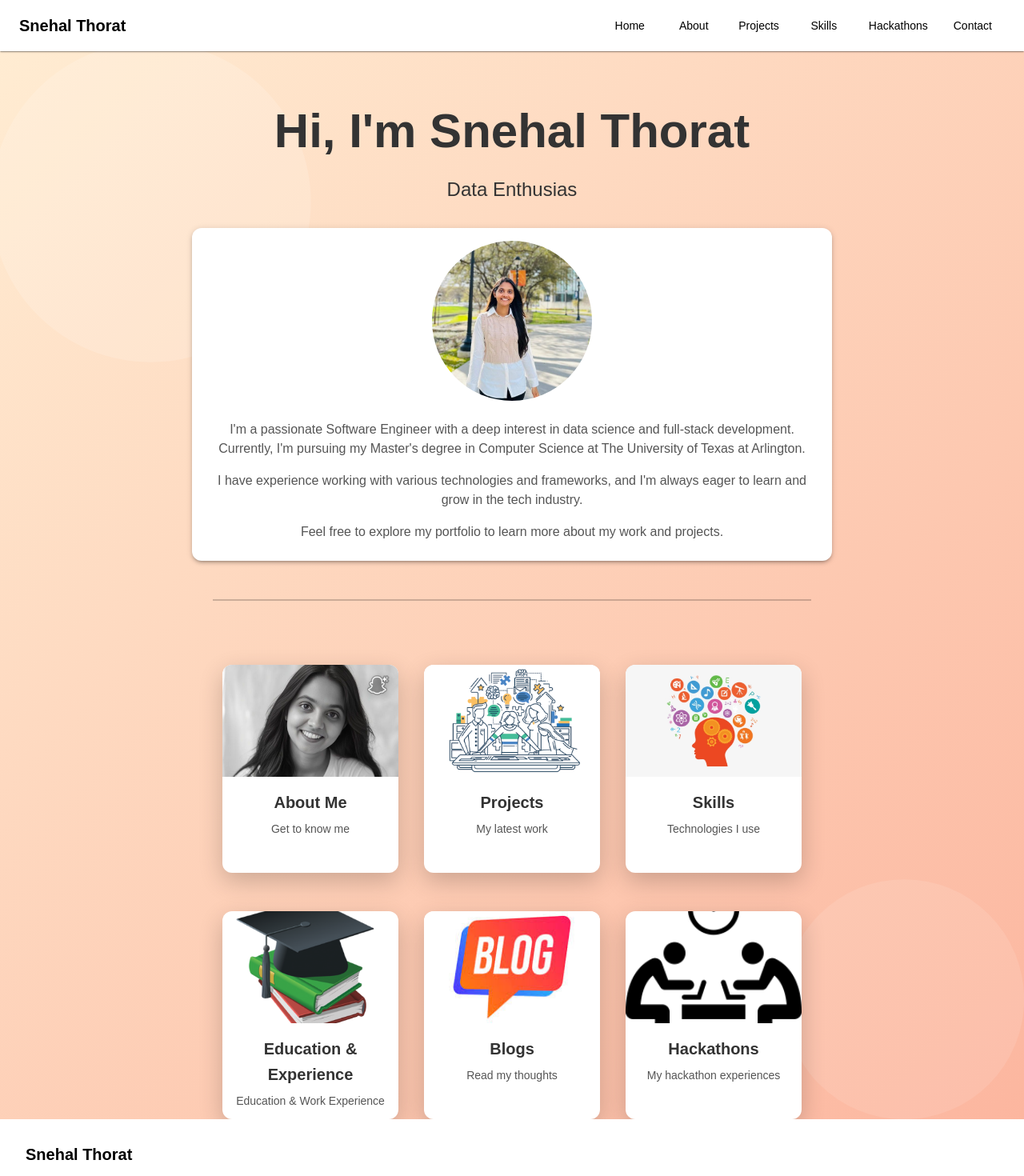
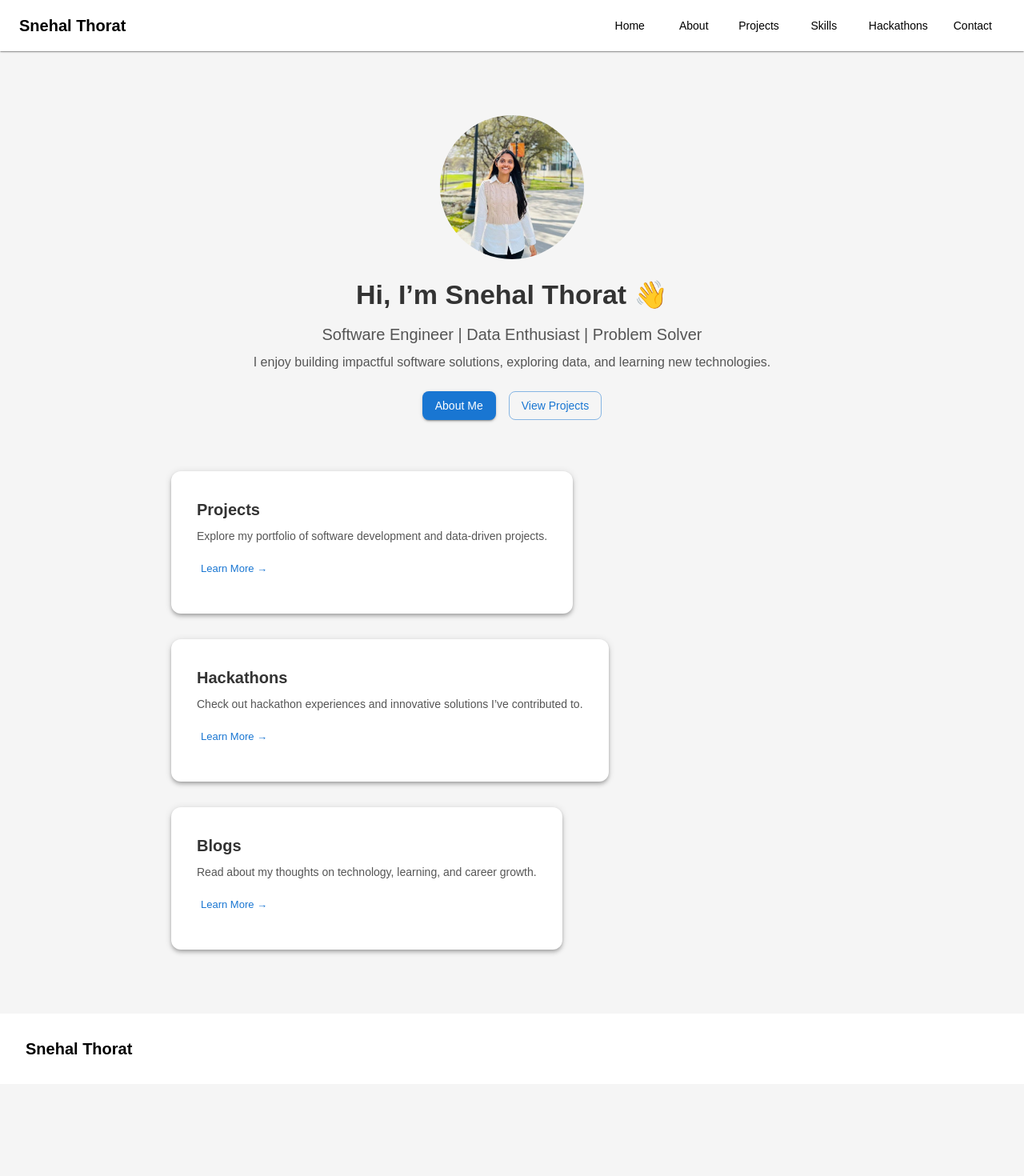
Before and after one commit to snehal1512/personal-portfolio, a React (Create React App) app: page / in a window 1280 px wide. Shown: the top 1470 px of the page at 80% size. After the commit the page ends 1355 px from the top, so only its background shows below. Built offline with nearby package versions, Linux system fonts and the light colour scheme; some icons are missing.

Commit message:
Fixed all the links on homepage

```diff
--- a/src/pages/About.jsx
+++ b/src/pages/About.jsx
@@ -92,10 +92,15 @@ const About = () => {
             <Typography variant="body1" color="text.secondary" paragraph textAlign="center">
               Hi! I’m Snehal Thorat, a passionate Software Engineer and Data Enthusiast. I love building applications that solve real-world problems and exploring new technologies.
             </Typography>
-            <Button variant="contained" color="primary" href="/resume.pdf" target="_blank" sx={{ mt: 2 }}>
+            <Button
+              variant="contained"
+              color="primary"
+              href={`${process.env.PUBLIC_URL}/resume.pdf`}
+              target="_blank"
+              sx={{ mt: 2 }}
+            >
               Download Resume
             </Button>
-
           </motion.div>
         </Box>
 
--- a/src/pages/Home.jsx
+++ b/src/pages/Home.jsx
@@ -1,194 +1,129 @@
 import React from "react";
-import { Box, Typography, Card, CardContent, CardMedia, Divider } from "@mui/material";
+import { Container, Typography, Button, Box, Grid, Card, CardContent } from "@mui/material";
 import { motion } from "framer-motion";
-import { useNavigate } from "react-router-dom";
+import { Link } from "react-router-dom";
 import PageWrapper from "../components/PageWrapper";
-import TypingText from "../components/TypingText";
-import profilePic from "../assets/profile.jpeg";
-import skillsPic from "../assets/skills.png";
-import projectsPic from "../assets/projects.png";
-import educationPic from "../assets/education.png";
-import blogsPic from "../assets/blog.jpeg";
-import hackathonsPic from "../assets/hackathons.png";
-import mainprofile_pic from "../assets/mainprofile.jpeg";
-
-// First row cards
-const cards = [
-  { title: "About Me", description: "Get to know me", link: "/about", image: profilePic },
-  { title: "Projects", description: "My latest work", link: "/projects", image: projectsPic },
-  { title: "Skills", description: "Technologies I use", link: "/skills", image: skillsPic },
-];
-
-// Second row cards
-const secondaryCards = [
-  { title: "Education & Experience", description: "Education & Work Experience", link: "/about", image: educationPic },
-  { title: "Blogs", description: "Read my thoughts", link: "/blogs", image: blogsPic },
-  { title: "Hackathons", description: "My hackathon experiences", link: "/hackathons", image: hackathonsPic },
-];
+import profilePic from "../assets/mainprofile.jpeg";
 
 const Home = () => {
-  const navigate = useNavigate(); // ✅ React Router hook
-
   return (
     <PageWrapper>
+      <Container maxWidth="md" sx={{ py: 10 }}>
+        {/* Intro Section */}
         <Box
           sx={{
-          minHeight: "100vh",
-          background: "linear-gradient(135deg, #ffecd2, #fcb69f)",
             display: "flex",
             flexDirection: "column",
-          justifyContent: "flex-start",
             alignItems: "center",
             textAlign: "center",
-          px: 2,
-          pt: 8,
-          position: "relative",
-          overflow: "hidden",
+            mb: 8,
           }}
         >
-        {/* Background floating circles */}
-        <motion.div
-          style={{
-            position: "absolute",
-            width: 400,
-            height: 400,
-            borderRadius: "50%",
-            background: "rgba(255, 255, 255, 0.15)",
-            top: "-50px",
-            left: "-50px",
-            zIndex: 0,
-          }}
-          animate={{ x: [0, 50, 0], y: [0, 50, 0] }}
-          transition={{ duration: 10, repeat: Infinity, repeatType: "mirror" }}
-        />
-        <motion.div
-          style={{
-            position: "absolute",
-            width: 300,
-            height: 300,
-            borderRadius: "50%",
-            background: "rgba(255, 255, 255, 0.1)",
-            bottom: "-50px",
-            right: "-50px",
-            zIndex: 0,
-          }}
-          animate={{ x: [0, -50, 0], y: [0, -50, 0] }}
-          transition={{ duration: 12, repeat: Infinity, repeatType: "mirror" }}
-        />
-
-        {/* Intro Text */}
-        <motion.div
+          <motion.img
+            src={profilePic}
+            alt="Snehal Thorat"
             initial={{ opacity: 0, y: -50 }}
             animate={{ opacity: 1, y: 0 }}
             transition={{ duration: 1 }}
-          style={{ zIndex: 1 }}
+            style={{
+              width: 180,
+              height: 180,
+              borderRadius: "50%",
+              marginBottom: "1.5rem",
+            }}
+          />
+          <motion.div
+            initial={{ opacity: 0, y: 30 }}
+            animate={{ opacity: 1, y: 0 }}
+            transition={{ duration: 1 }}
           >
-          <Typography variant="h2" fontWeight="bold" gutterBottom>
-            Hi, I'm Snehal Thorat
+            <Typography variant="h4" fontWeight="bold" gutterBottom>
+              Hi, I’m Snehal Thorat 👋
             </Typography>
-          <Typography variant="h5" sx={{ mb: 4 }}>
-            <TypingText texts={["Software Engineer", "Data Enthusiast", "Full Stack Developer"]} />
+            <Typography variant="h6" color="text.secondary" gutterBottom>
+              Software Engineer | Data Enthusiast | Problem Solver
             </Typography>
+            <Typography variant="body1" color="text.secondary" sx={{ mb: 3 }}>
+              I enjoy building impactful software solutions, exploring data, and learning new technologies.
+            </Typography>
+
+            <Button
+              component={Link}
+              to={`${process.env.PUBLIC_URL}/about`}
+              variant="contained"
+              color="primary"
+              sx={{ mr: 2 }}
+            >
+              About Me
+            </Button>
+
+            <Button
+              component={Link}
+              to={`${process.env.PUBLIC_URL}/projects`}
+              variant="outlined"
+              color="primary"
+            >
+              View Projects
+            </Button>
           </motion.div>
-
-        {/* Profile Section */}
-        <Box sx={{ zIndex: 1, maxWidth: 800, width: "100%", mb: 6 }}>
-          <Card sx={{ display: "flex", flexDirection: "column", alignItems: "center", boxShadow: 3 }}>
-            <CardMedia
-              component="img"
-              sx={{ width: 200, height: 200, borderRadius: "50%", mt: 2 }}
-              image={mainprofile_pic}
-              alt="Snehal Thorat"
-            />
-            <CardContent sx={{ textAlign: "center", p: 3 }}>
-              <Typography variant="body1" color="text.secondary" paragraph>
-                I'm a passionate Software Engineer with a deep interest in data science and full-stack development. Currently, I'm pursuing my Master's degree in Computer Science at The University of Texas at Arlington.
-              </Typography>
-              <Typography variant="body1" color="text.secondary" paragraph>
-                I have experience working with various technologies and frameworks, and I'm always eager to learn and grow in the tech industry.
-              </Typography>
-              <Typography variant="body1" color="text.secondary">
-                Feel free to explore my portfolio to learn more about my work and projects.
-              </Typography>
-            </CardContent>
-          </Card>
         </Box>
 
-        {/* Divider */}
-        <Divider sx={{ width: "60%", borderBottomWidth: 2, borderColor: "rgba(0,0,0,0.2)", mb: 6 }} />
-
-        {/* First Row Cards */}
-        <Box sx={{ display: "flex", gap: 4, flexWrap: "wrap", justifyContent: "center", mt: 4, zIndex: 1 }}>
-          {cards.map((card, index) => (
+        {/* Highlights Section */}
+        <Grid container spacing={4}>
+          {[
+            {
+              title: "Projects",
+              desc: "Explore my portfolio of software development and data-driven projects.",
+              link: "/projects",
+            },
+            {
+              title: "Hackathons",
+              desc: "Check out hackathon experiences and innovative solutions I’ve contributed to.",
+              link: "/hackathons",
+            },
+            {
+              title: "Blogs",
+              desc: "Read about my thoughts on technology, learning, and career growth.",
+              link: "/blogs",
+            },
+          ].map((card, index) => (
+            <Grid item xs={12} md={4} key={index}>
               <motion.div
-              key={index}
-              whileHover={{ scale: 1.05, rotate: [0, 1, -1, 0] }}
-              initial={{ opacity: 0, y: 50 }}
-              animate={{ opacity: 1, y: 0 }}
-              transition={{ delay: index * 0.3, duration: 0.6 }}
+                whileHover={{ scale: 1.05 }}
+                transition={{ duration: 0.3 }}
               >
                 <Card
                   sx={{
-                  width: 220,
-                  height: 260,
-                  cursor: "pointer",
-                  borderRadius: 3,
-                  overflow: "hidden",
-                  boxShadow: "0 10px 30px rgba(0,0,0,0.2)",
-                  backgroundColor: "white",
+                    p: 2,
+                    height: "100%",
+                    display: "flex",
+                    flexDirection: "column",
+                    justifyContent: "space-between",
+                    boxShadow: 4,
                   }}
-                onClick={() => navigate(card.link)} // ✅ Fixed navigation
                 >
-                <CardMedia component="img" height="140" image={card.image} alt={card.title} />
                   <CardContent>
                     <Typography variant="h6" fontWeight="bold" gutterBottom>
                       {card.title}
                     </Typography>
-                  <Typography variant="body2" color="text.secondary">
-                    {card.description}
+                    <Typography variant="body2" color="text.secondary" paragraph>
+                      {card.desc}
                     </Typography>
+                    <Button
+                      component={Link}
+                      to={`${process.env.PUBLIC_URL}${card.link}`}
+                      size="small"
+                      color="primary"
+                    >
+                      Learn More →
+                    </Button>
                   </CardContent>
                 </Card>
               </motion.div>
+            </Grid>
           ))}
-        </Box>
-
-        {/* Second Row Cards */}
-        <Box sx={{ display: "flex", gap: 4, flexWrap: "wrap", justifyContent: "center", mt: 6, zIndex: 1 }}>
-          {secondaryCards.map((card, index) => (
-            <motion.div
-              key={index}
-              whileHover={{ scale: 1.05, rotate: [0, 1, -1, 0] }}
-              initial={{ opacity: 0, y: 50 }}
-              animate={{ opacity: 1, y: 0 }}
-              transition={{ delay: index * 0.3, duration: 0.6 }}
-            >
-              <Card
-                sx={{
-                  width: 220,
-                  height: 260,
-                  cursor: "pointer",
-                  borderRadius: 3,
-                  overflow: "hidden",
-                  boxShadow: "0 10px 30px rgba(0,0,0,0.2)",
-                  backgroundColor: "white",
-                }}
-                onClick={() => navigate(card.link)} // ✅ Fixed navigation
-              >
-                <CardMedia component="img" height="140" image={card.image} alt={card.title} />
-                <CardContent>
-                  <Typography variant="h6" fontWeight="bold" gutterBottom>
-                    {card.title}
-                  </Typography>
-                  <Typography variant="body2" color="text.secondary">
-                    {card.description}
-                  </Typography>
-                </CardContent>
-              </Card>
-            </motion.div>
-          ))}
-        </Box>
-      </Box>
+        </Grid>
+      </Container>
     </PageWrapper>
   );
 };
```
Lines whose indentation alone changed are shown as unchanged.
